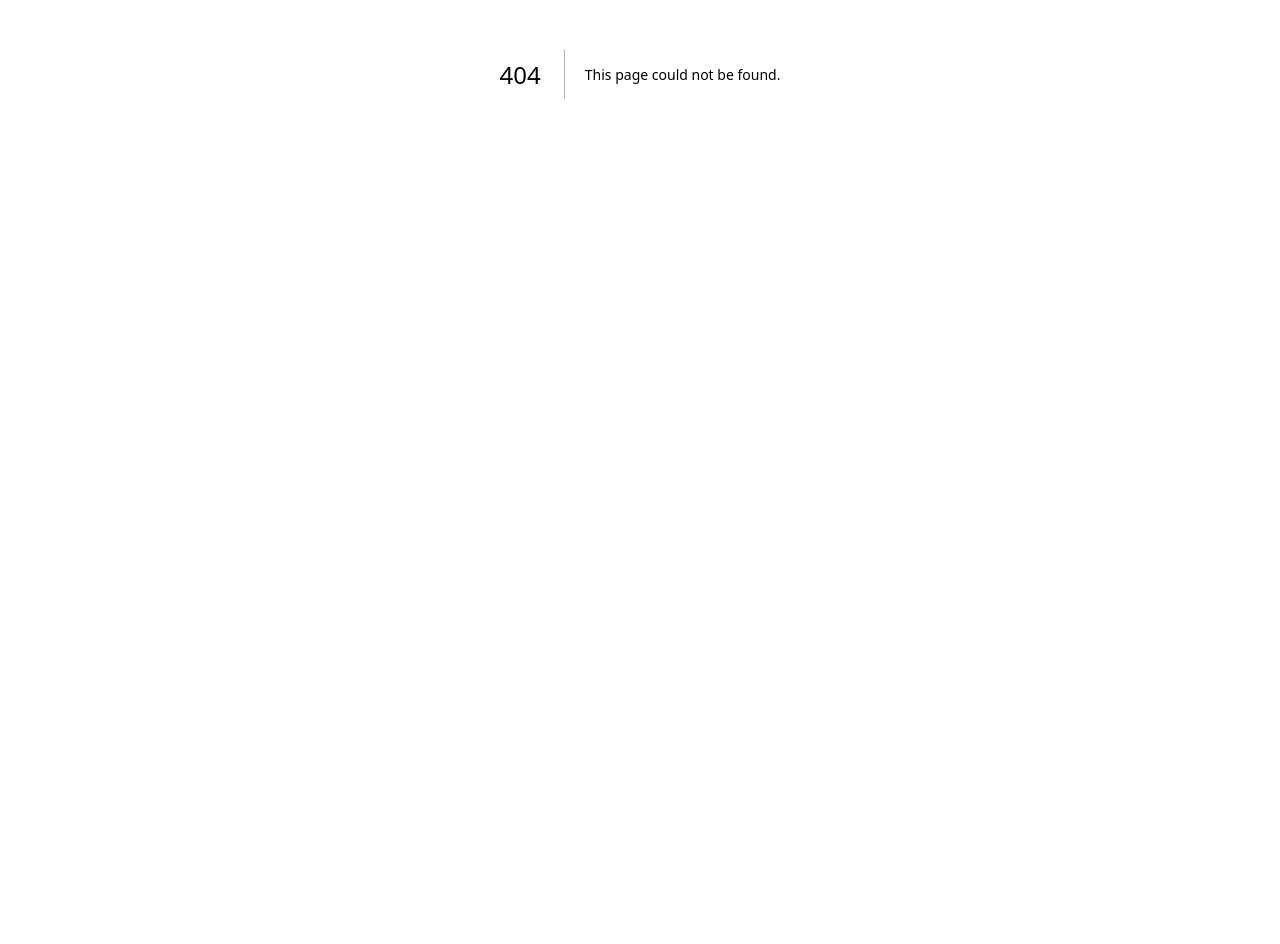
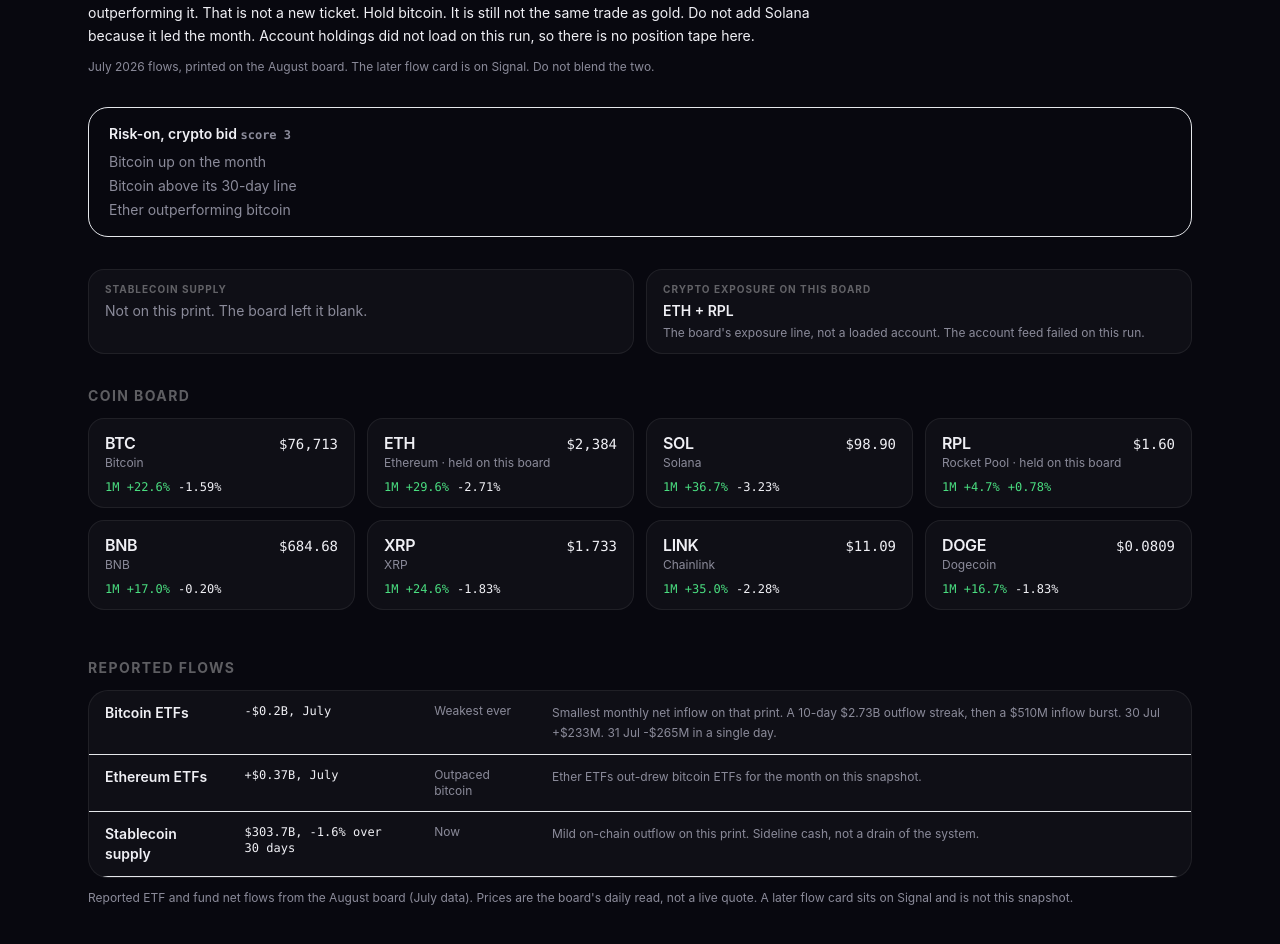
Before and after one commit to ghodzilla/passiveblocks-web, a Next.js app: page /os/crypto in a window 1280 px wide. Before the commit this address had no page. Shown: the part 326-1270 px from the top of the page. Before the commit the page ends 800 px from the top, so only its background shows below. Built offline with nearby package versions, Linux system fonts and the light colour scheme.

Commit message:
feat(os): add Crypto board from the August research snapshot

```diff
--- /dev/null
+++ b/app/os/crypto/page.tsx
@@ -0,0 +1,129 @@
+import Link from 'next/link';
+import { OsShell } from '@/components/os/OsShell';
+import board from '@/data/os/crypto-board.json';
+
+export const metadata = {
+  title: 'Crypto · OS',
+  robots: { index: false, follow: false },
+};
+
+type Coin = {
+  symbol: string;
+  name: string;
+  price: string;
+  day: string;
+  month: string;
+  held: boolean;
+};
+
+type Flow = {
+  bucket: string;
+  print: string;
+  tag: string;
+  note: string;
+};
+
+function dayClass(day: string) {
+  return day.startsWith('-') ? 'text-[var(--status-bad)]' : 'text-[var(--status-ok)]';
+}
+
+export default function CryptoPage() {
+  const coins = board.coins as Coin[];
+  const flows = board.flows as Flow[];
+
+  return (
+    <OsShell
+      pathname="/os/crypto"
+      eyebrow="Sense"
+      title="Crypto"
+      subtitle="Coin tape and reported flows from the August research board. Not a live quote. Not Act."
+    >
+      <div className="mb-8 max-w-3xl space-y-3 text-sm leading-relaxed text-foreground">
+        <p>{board.lead}</p>
+        <p className="text-xs text-[var(--muted)]">
+          {board.flow_window}. The later flow card is on{' '}
+          <Link href="/os/signal" className="underline-offset-2 hover:underline">
+            Signal
+          </Link>
+          . Do not blend the two.
+        </p>
+      </div>
+
+      <section className="mb-8 rounded-[var(--radius-xl)] border border-[var(--status-ok)]/30 bg-[var(--status-ok)]/5 px-5 py-4">
+        <p className="text-sm font-semibold text-foreground">
+          {board.regime.label}{' '}
+          <span className="font-mono text-xs text-[var(--muted)]">score {board.regime.score}</span>
+        </p>
+        <ul className="mt-2 space-y-1 text-sm text-[var(--muted)]">
+          {board.regime.checks.map((check) => (
+            <li key={check}>{check}</li>
+          ))}
+        </ul>
+      </section>
+
+      <div className="mb-8 grid gap-3 sm:grid-cols-2">
+        <div className="rounded-[var(--radius-lg)] border border-[var(--border)] bg-[var(--surface)] px-4 py-3">
+          <p className="text-[10px] font-bold uppercase tracking-widest text-[var(--muted-foreground)]">
+            Stablecoin supply
+          </p>
+          <p className="mt-1 text-sm text-[var(--muted)]">Not on this print. The board left it blank.</p>
+        </div>
+        <div className="rounded-[var(--radius-lg)] border border-[var(--border)] bg-[var(--surface)] px-4 py-3">
+          <p className="text-[10px] font-bold uppercase tracking-widest text-[var(--muted-foreground)]">
+            Crypto exposure on this board
+          </p>
+          <p className="mt-1 text-sm font-semibold">{board.exposure}</p>
+          <p className="mt-1 text-xs text-[var(--muted)]">{board.exposure_note}</p>
+        </div>
+      </div>
+
+      <section className="mb-12">
+        <h2 className="mb-3 text-sm font-bold uppercase tracking-widest text-[var(--muted-foreground)]">
+          Coin board
+        </h2>
+        <div className="grid gap-3 sm:grid-cols-2 lg:grid-cols-4">
+          {coins.map((coin) => (
+            <article
+              key={coin.symbol}
+              className="rounded-[var(--radius-lg)] border border-[var(--border)] bg-[var(--surface)] px-4 py-3"
+            >
+              <div className="flex items-baseline justify-between gap-2">
+                <p className="font-semibold tracking-tight">{coin.symbol}</p>
+                <p className="font-mono text-sm">{coin.price}</p>
+              </div>
+              <p className="text-xs text-[var(--muted)]">
+                {coin.name}
+                {coin.held ? ' · held on this board' : ''}
+              </p>
+              <p className="mt-2 font-mono text-xs">
+                <span className="text-[var(--status-ok)]">1M {coin.month}</span>
+                <span className={`ml-2 ${dayClass(coin.day)}`}>{coin.day}</span>
+              </p>
+            </article>
+          ))}
+        </div>
+      </section>
+
+      <section>
+        <h2 className="mb-3 text-sm font-bold uppercase tracking-widest text-[var(--muted-foreground)]">
+          Reported flows
+        </h2>
+        <div className="overflow-hidden rounded-[var(--radius-xl)] border border-[var(--border)] bg-[var(--surface)]">
+          <table className="w-full text-left text-sm">
+            <tbody>
+              {flows.map((row) => (
+                <tr key={row.bucket} className="border-b border-[var(--border)]/70 align-top">
+                  <td className="px-4 py-3 font-semibold">{row.bucket}</td>
+                  <td className="px-4 py-3 font-mono text-xs">{row.print}</td>
+                  <td className="px-4 py-3 text-xs text-[var(--muted)]">{row.tag}</td>
+                  <td className="px-4 py-3 text-xs leading-relaxed text-[var(--muted)]">{row.note}</td>
+                </tr>
+              ))}
+            </tbody>
+          </table>
+        </div>
+        <p className="mt-3 text-xs text-[var(--muted)]">{board.sources}</p>
+      </section>
+    </OsShell>
+  );
+}
--- a/components/os/OsShell.tsx
+++ b/components/os/OsShell.tsx
@@ -6,6 +6,7 @@
   { href: '/os', label: 'Home', exact: true },
   { href: '/os/conviction', label: 'Conviction' },
   { href: '/os/results', label: 'Results' },
+  { href: '/os/crypto', label: 'Crypto' },
   { href: '/os/book', label: 'Book' },
   { href: '/os/risk', label: 'Risk' },
   { href: '/os/signal', label: 'Signal' },
--- /dev/null
+++ b/data/os/crypto-board.json
@@ -0,0 +1,103 @@
+{
+  "as_of": "2026-08",
+  "flow_window": "July 2026 flows, printed on the August board",
+  "lead": "This board is a crypto bid on the August snapshot: bitcoin up on the month, above its 30-day line, and ether outperforming it. That is not a new ticket. Hold bitcoin. It is still not the same trade as gold. Do not add Solana because it led the month. Account holdings did not load on this run, so there is no position tape here.",
+  "regime": {
+    "label": "Risk-on, crypto bid",
+    "score": 3,
+    "checks": [
+      "Bitcoin up on the month",
+      "Bitcoin above its 30-day line",
+      "Ether outperforming bitcoin"
+    ]
+  },
+  "exposure": "ETH + RPL",
+  "exposure_note": "The board's exposure line, not a loaded account. The account feed failed on this run.",
+  "coins": [
+    {
+      "symbol": "BTC",
+      "name": "Bitcoin",
+      "price": "$76,713",
+      "day": "-1.59%",
+      "month": "+22.6%",
+      "held": false
+    },
+    {
+      "symbol": "ETH",
+      "name": "Ethereum",
+      "price": "$2,384",
+      "day": "-2.71%",
+      "month": "+29.6%",
+      "held": true
+    },
+    {
+      "symbol": "SOL",
+      "name": "Solana",
+      "price": "$98.90",
+      "day": "-3.23%",
+      "month": "+36.7%",
+      "held": false
+    },
+    {
+      "symbol": "RPL",
+      "name": "Rocket Pool",
+      "price": "$1.60",
+      "day": "+0.78%",
+      "month": "+4.7%",
+      "held": true
+    },
+    {
+      "symbol": "BNB",
+      "name": "BNB",
+      "price": "$684.68",
+      "day": "-0.20%",
+      "month": "+17.0%",
+      "held": false
+    },
+    {
+      "symbol": "XRP",
+      "name": "XRP",
+      "price": "$1.733",
+      "day": "-1.83%",
+      "month": "+24.6%",
+      "held": false
+    },
+    {
+      "symbol": "LINK",
+      "name": "Chainlink",
+      "price": "$11.09",
+      "day": "-2.28%",
+      "month": "+35.0%",
+      "held": false
+    },
+    {
+      "symbol": "DOGE",
+      "name": "Dogecoin",
+      "price": "$0.0809",
+      "day": "-1.83%",
+      "month": "+16.7%",
+      "held": false
+    }
+  ],
+  "flows": [
+    {
+      "bucket": "Bitcoin ETFs",
+      "print": "-$0.2B, July",
+      "tag": "Weakest ever",
+      "note": "Smallest monthly net inflow on that print. A 10-day $2.73B outflow streak, then a $510M inflow burst. 30 Jul +$233M. 31 Jul -$265M in a single day."
+    },
+    {
+      "bucket": "Ethereum ETFs",
+      "print": "+$0.37B, July",
+      "tag": "Outpaced bitcoin",
+      "note": "Ether ETFs out-drew bitcoin ETFs for the month on this snapshot."
+    },
+    {
+      "bucket": "Stablecoin supply",
+      "print": "$303.7B, -1.6% over 30 days",
+      "tag": "Now",
+      "note": "Mild on-chain outflow on this print. Sideline cash, not a drain of the system."
+    }
+  ],
+  "sources": "Reported ETF and fund net flows from the August board (July data). Prices are the board's daily read, not a live quote. A later flow card sits on Signal and is not this snapshot."
+}
```
